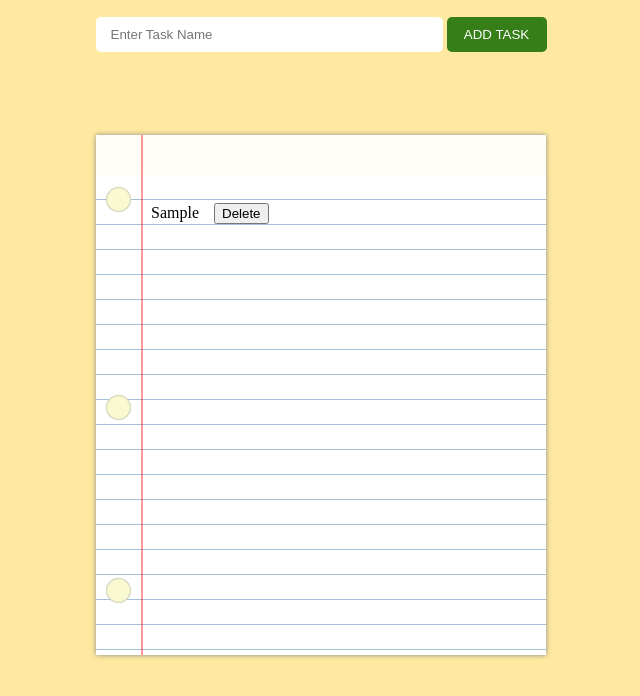
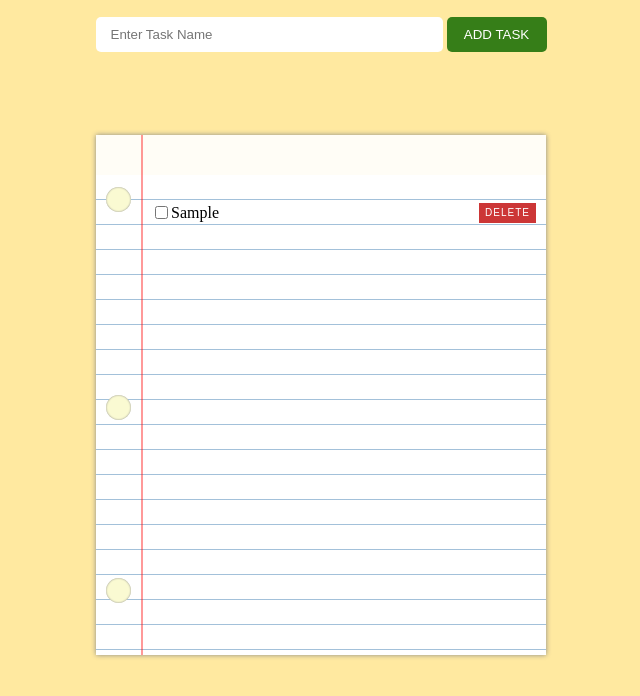
Before and after one commit to akezhanbexeitov/TODO-List, a plain HTML site: page index.html in a window 1280 px wide. Both pictures are taken after typing "Sample" into the empty fields and a click on the button "ADD TASK". Shown: the part 50-746 px from the top of the page, without its empty margins (319-959 px from the left). Drawn offline with Linux system fonts and the light colour scheme; a web font is replaced by a local one.

Commit message:
Change delete btn style, cross task when checked

```diff
--- a/index.html
+++ b/index.html
@@ -1,5 +1,6 @@
 <!DOCTYPE html>
 <html lang="en">
+
 <head>
     <meta charset="UTF-8">
     <meta http-equiv="X-UA-Compatible" content="IE=edge">
@@ -7,26 +8,19 @@
     <link rel="stylesheet" href="style.css">
     <title>TODO List</title>
 </head>
+
 <body>
 
     <!-- NotePen: https://codepen.io/amwill/pen/YyexrJ -->
     <!-- Color palette: https://colorhunt.co/palette/ffe9a0367e18f57328cc3636 -->
 
+    <h2 style="text-align: center;">TODO List</h2>
+    <form class="tasks-form">
+        <input class="tasks-form__input" type="text" placeholder="Enter Task Name">
+        <button class="tasks-form__button" type="submit">Add Task</button>
+    </form>
+
     <div class="TODO-list">
-        <div class="tasks-body">
-            <h2 class="tasks-body__heading" style="text-align: center;">TODO List</h2>
-
-
-        </div>
-
-        <form class="tasks-form">
-            <input class="tasks-form__input" type="text" placeholder="Enter Task Name">
-            <button class="tasks-form__button" type="submit">Add Task</button>
-        </form>
-    </div>
-
-
-    <div class="paper">
         <div class="lines">
             <div class="tasks">
                 <ul class="tasks-body__list list"></ul>
@@ -39,4 +33,5 @@
 
     <script src="script.js"></script>
 </body>
+
 </html>
--- a/script.js
+++ b/script.js
@@ -13,16 +13,39 @@ const addTask = e => {
     const value = input.value;
     if (value === '') {    // Check for empty input field
         alert('Type something in the input field');
+    } else if (input.value.length > 30) {
+        alert('The maximum number of characters is 30');
     } else {
-        const task = `<li>${value}<button class="list__item_delete" style="margin-left: 15px;">Delete</button></li>`;
+        const task = `
+            <li class="list__item">
+                <div class="list-item__body">
+                    <input class="list__item_tick" type="checkbox">
+                    <p class="list-item__task">${value}</p>
+                </div>
+                <button class="list__item_delete">Delete</button>
+            </li>
+        `;
         tasks.insertAdjacentHTML('beforeend', task);
     }
+
 
     // Add delete button's functionality
     const deleteButton = document.querySelectorAll('.list__item_delete');
     deleteButton.forEach(item => {
         item.addEventListener('click', function () {
             this.closest('li').remove()
+        })
+    })
+
+    // Cross task when checkbox is checked
+    const finishTask = document.querySelectorAll('.list__item_tick');
+    finishTask.forEach(item => {
+        item.addEventListener('change', function () {
+            if (this.checked) {
+                this.closest('div').classList.add("crossed")
+            } else {
+                this.closest('div').classList.remove("crossed")
+            }
         })
     })
 
--- a/style.css
+++ b/style.css
@@ -47,7 +47,7 @@ body {
     background-color: #265512;
 }
 
-.paper {
+.TODO-list {
     position: absolute;
     height: 520px;
     width: 450px;
@@ -58,7 +58,7 @@ body {
     box-shadow: 0px 0px 5px 0px #888;
 }
 
-.paper::before {
+.TODO-list::before {
     content: '';
     position: absolute;
     left: 45px;
@@ -86,6 +86,36 @@ body {
     outline: none;
 }
 
+.list__item {
+    display: flex;
+    justify-content: space-between;
+    align-items: center;
+}
+
+.list__item_delete {
+    border: none;
+    background-color: #CC3636;
+    color: #FFF;
+    cursor: pointer;
+    font-size: 10px;
+    transition: .3s ease-in;
+    height: 20px;
+    text-transform: uppercase;
+    letter-spacing: 1px;
+}
+
+.list__item_delete:hover {
+    background-color: #a92d2d;
+}
+
+.list-item__body {
+    display: flex;
+}
+
+.list-item__task {
+    margin: 0;
+}
+
 .holes {
     position: absolute;
     left: 10px;
@@ -107,3 +137,7 @@ body {
 .hole-bottom {
     bottom: 10%;
 }
+
+.crossed {
+    text-decoration: line-through;
+}
```
